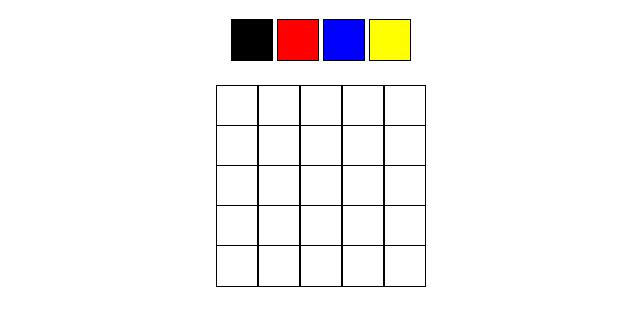
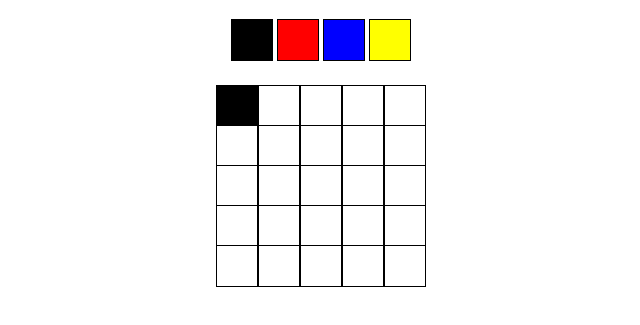
Before and after one commit to Murilo-MRS/trybe-pixel-art, a website: page index.html in a window 1280 px wide. Both pictures are taken after a click on the element 556 px from the left and 166 px from the top of the page. Shown: the part 61-386 px from the top of the page, without its empty margins (319-959 px from the left). Drawn offline with Linux system fonts and the light colour scheme.

Commit message:
add requisitos 8 corrigido

```diff
--- a/script.js
+++ b/script.js
@@ -1,20 +1,24 @@
-const paletaCor = document.querySelector('#color-palette');
+const paletaCor = document.querySelectorAll('.color');
 const pixelBoard = document.querySelector('#pixel-board');
-const pixelColor = document.querySelectorAll('.color');
 
-function quadroPixel() {
-  for (let index = 0; index < 25; index += 1) {
-    const pixel = document.createElement('div');
-    pixel.classList = 'pixel white';
-    pixelBoard.appendChild(pixel);
-  }
+for (let index = 0; index < 25; index += 1) {
+  const pixel = document.createElement('div');
+  pixel.classList = 'pixel white';
+  pixelBoard.appendChild(pixel);
 }
-quadroPixel();
 
-for (let index = 0; index < pixelColor.length; index += 1) {
-  pixelColor[index].addEventListener('click', function (evento) {
+for (let index = 0; index < paletaCor.length; index += 1) {
+  paletaCor[index].addEventListener('click', function (evento) {
     const elementoCor = document.querySelector('.selected');
     elementoCor.classList.remove('selected');
     evento.target.classList.add('selected');
   });
 }
+
+const pixelColor = document.querySelectorAll('.pixel');
+for (let index = 0; index < pixelColor.length; index += 1) {
+  pixelColor[index].addEventListener('click', function (e) {
+    const elementoCor = document.querySelector('.selected').classList[1];
+    e.target.className = 'pixel' + ' ' + elementoCor;
+  });
+}
--- a/style.css
+++ b/style.css
@@ -33,6 +33,7 @@ body {
   display: inline-block;
   background-color: white;
 }
+
 .pixel {
   display: inline-block;
   border: 1px solid black;
```
